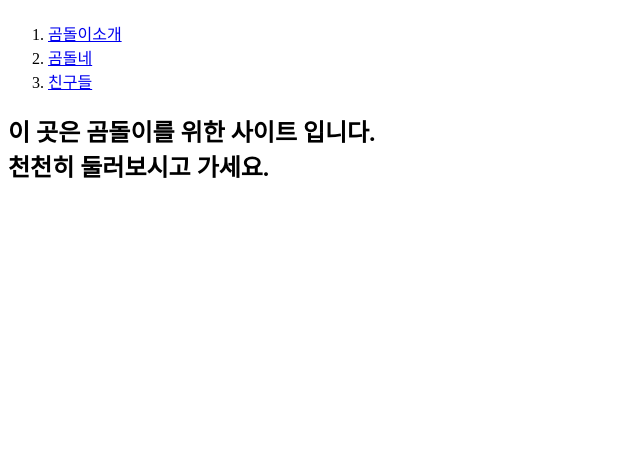
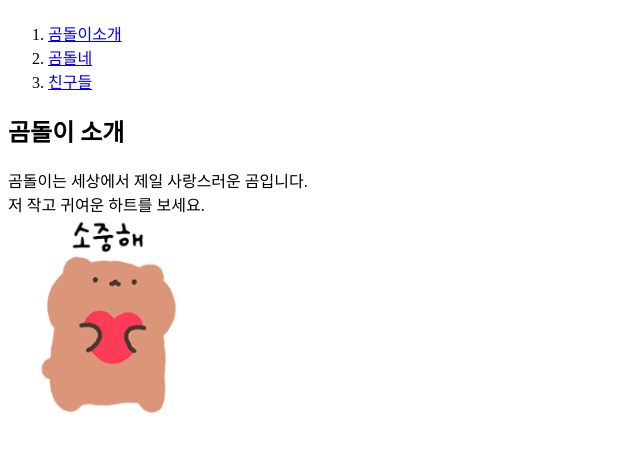
Before and after one commit to Gomdorydory/Gomdory, a plain HTML site: page home.html in a window 1280 px wide. Shown: the part 81-532 px from the top of the page, without its empty margins (0-640 px from the left). Drawn offline with Linux system fonts and the light colour scheme.

Commit message:
Add files via upload

```diff
--- a/home.html
+++ b/home.html
@@ -12,5 +12,8 @@
     <li><a href="friend.html">친구들</a></li>
   </ol>
 
-<h2>이 곳은 곰돌이를 위한 사이트 입니다.<br> 천천히 둘러보시고 가세요.</h2>
-<p>
+  <h2>곰돌이 소개</h2>
+  <p>
+곰돌이는 세상에서 제일 사랑스러운 곰입니다.<br>
+저 작고 귀여운 하트를 보세요.<br>
+<img src="bear.png" width="200">
```
Also changed, not shown: index.html (+2 -5 lines).
